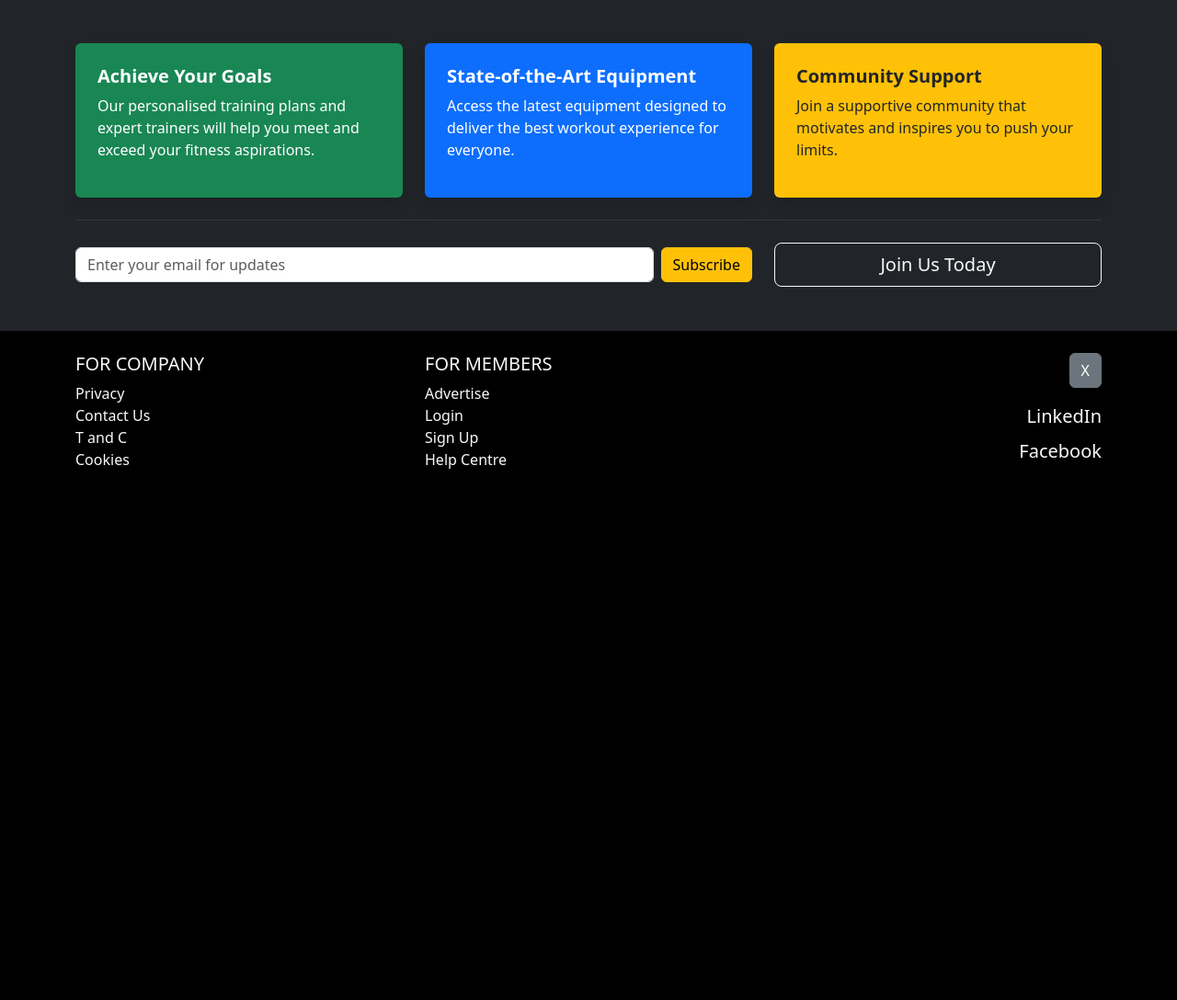
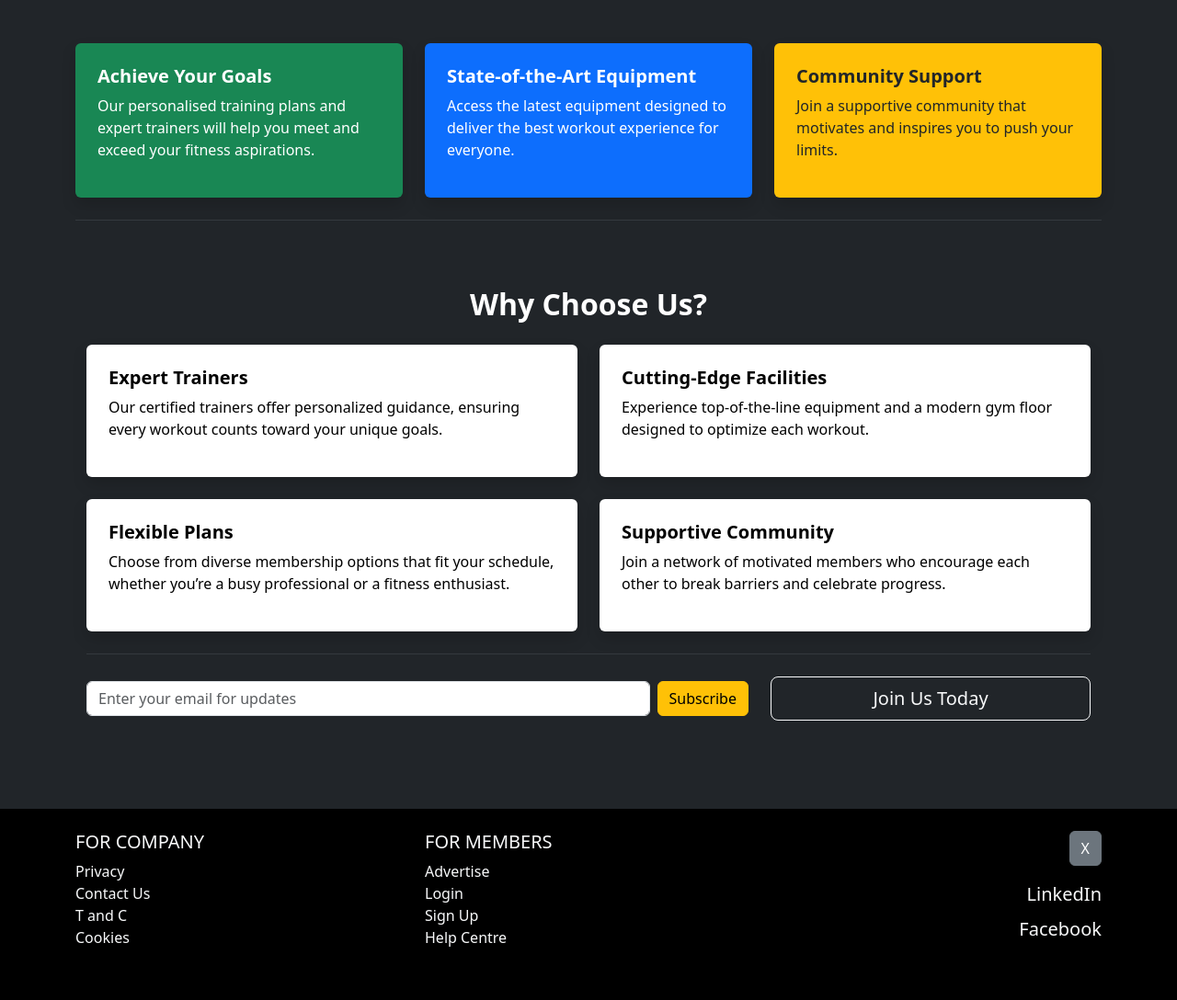
Before and after one commit to b0ssbota/toka3, a Django app: page / in a window 1280 px wide. Shown: the part 1709-2797 px from the top of the page at 92% size. Before the commit the page ends 2219 px from the top, so only its background shows below. Run offline with Django 5.2, Linux system fonts and the light colour scheme.

Commit message:
ok small chnage at the bottom page hate this i have ideas but need sleep

```diff
--- a/toka/templates/index.html
+++ b/toka/templates/index.html
@@ -110,6 +110,46 @@
         </div>
 
         <hr class="my-4 text-secondary">
+<!-- Why Choose Us Section -->
+<section class="py-5 bg-dark text-white">
+    <div class="container">
+        <!-- Section Title -->
+        <h2 class="fw-bold mb-4 text-center">Why Choose Us?</h2>
+
+        <!-- 2x2 Grid of White Boxes -->
+        <div class="row row-cols-1 row-cols-md-2 g-4">
+            <!-- Box 1 -->
+            <div class="col">
+                <div class="p-4 rounded shadow modern-box-hover" style="background-color: #ffffff; color: #000000;">
+                    <h5 class="fw-bold">Expert Trainers</h5>
+                    <p>Our certified trainers offer personalized guidance, ensuring every workout counts toward your unique goals.</p>
+                </div>
+            </div>
+            <!-- Box 2 -->
+            <div class="col">
+                <div class="p-4 rounded shadow modern-box-hover" style="background-color: #ffffff; color: #000000;">
+                    <h5 class="fw-bold">Cutting-Edge Facilities</h5>
+                    <p>Experience top-of-the-line equipment and a modern gym floor designed to optimize each workout.</p>
+                </div>
+            </div>
+            <!-- Box 3 -->
+            <div class="col">
+                <div class="p-4 rounded shadow modern-box-hover" style="background-color: #ffffff; color: #000000;">
+                    <h5 class="fw-bold">Flexible Plans</h5>
+                    <p>Choose from diverse membership options that fit your schedule, whether you’re a busy professional or a fitness enthusiast.</p>
+                </div>
+            </div>
+            <!-- Box 4 -->
+            <div class="col">
+                <div class="p-4 rounded shadow modern-box-hover" style="background-color: #ffffff; color: #000000;">
+                    <h5 class="fw-bold">Supportive Community</h5>
+                    <p>Join a network of motivated members who encourage each other to break barriers and celebrate progress.</p>
+                </div>
+            </div>
+        </div>
+
+        <!-- Divider -->
+        <hr class="my-4 text-secondary">
 
         <!-- Subscribe Form and Sign Up Button -->
         <div class="row align-items-center">
```
